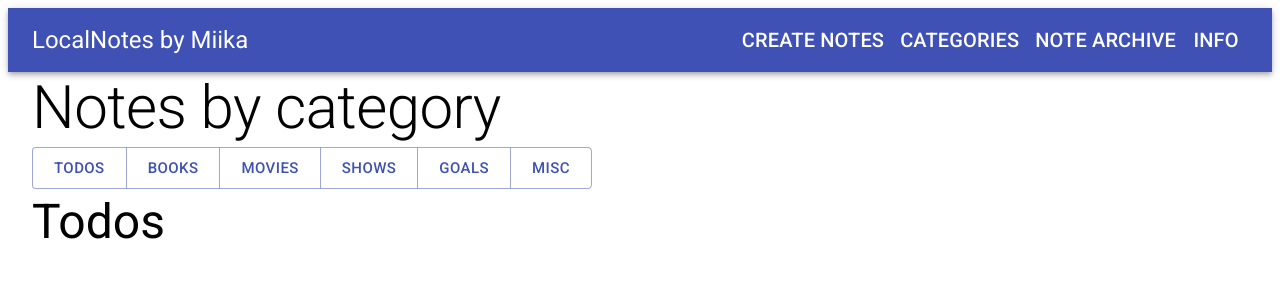
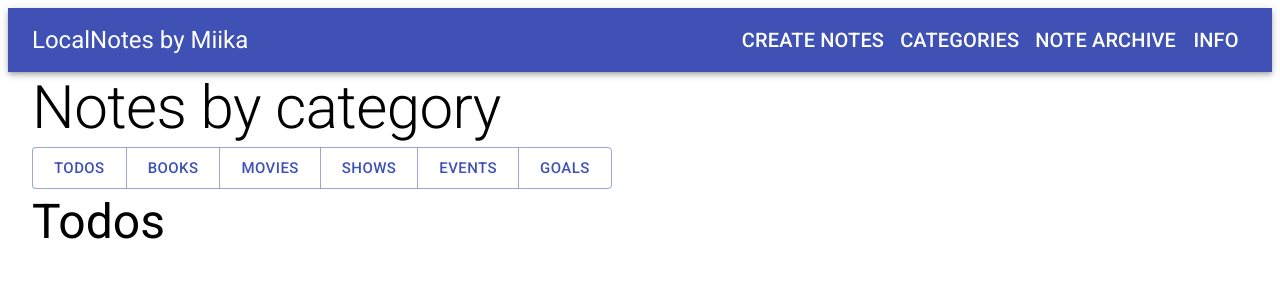
Before and after one commit to harmamiika/notes, a React (Create React App) app: page /categories in a window 1280 px wide. Shown: the top 300 px of the page. Built offline with nearby package versions, Linux system fonts and the light colour scheme.

Commit message:
fixed inconsistency in categories

```diff
--- a/src/components/Categories.js
+++ b/src/components/Categories.js
@@ -21,7 +21,7 @@ const Categories = () => {
       }
       return categoryArray.concat(note.category);
     },
-    ['Todos', 'Books', 'Movies', 'Shows', 'Goals', 'Misc']
+    ['Todos', 'Books', 'Movies', 'Shows', 'Events', 'Goals']
   );
 
   console.log(notes, 'notes');
```
